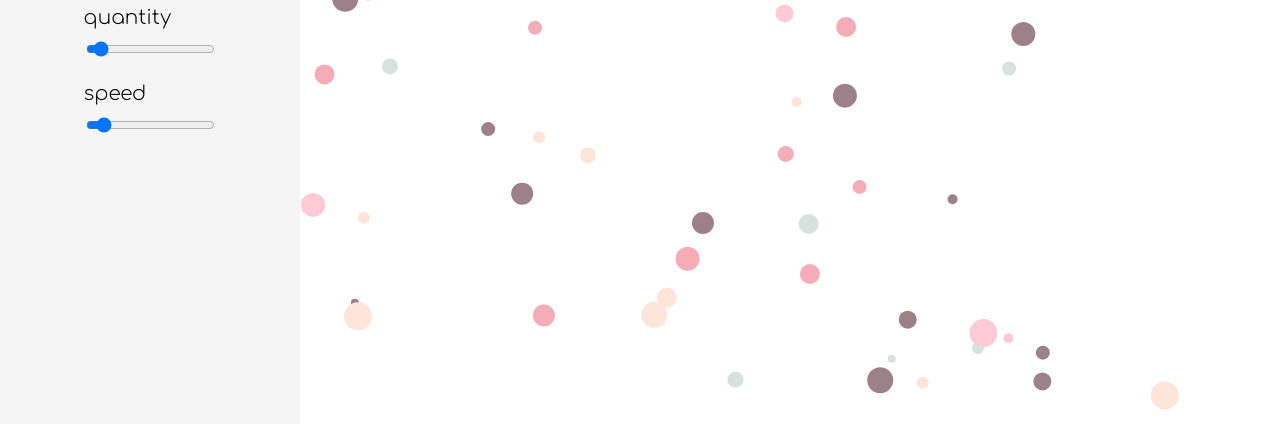
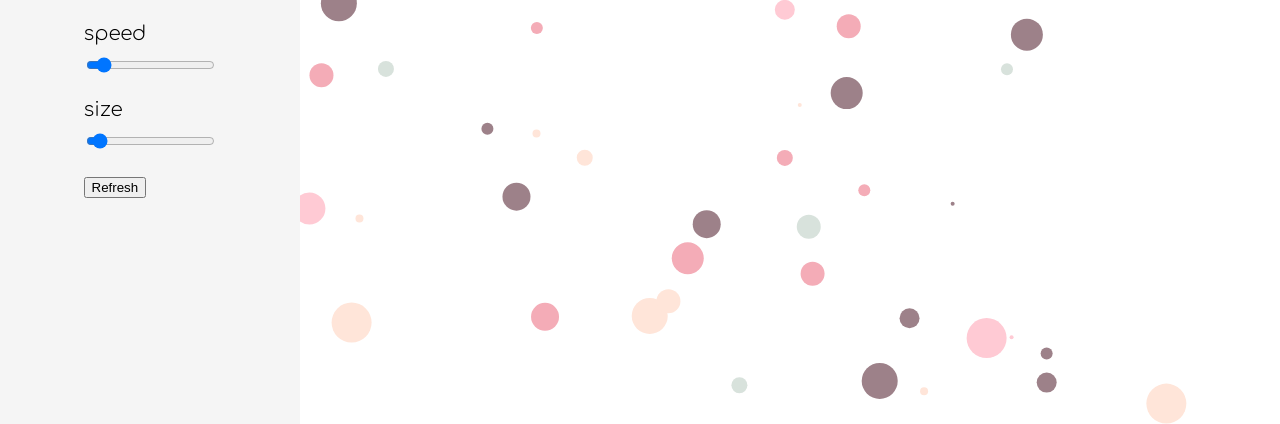
Before and after one commit to johnnycopes/circles, a website: page dist/index.html in a window 1280 px wide. Shown: the part 376-800 px from the top of the page. Drawn offline with Linux system fonts and the light colour scheme.

Commit message:
adds a couple more options to the dashboard

```diff
--- a/dist/app.js
+++ b/dist/app.js
@@ -2,23 +2,46 @@ var panel = document.querySelector('section');
 var canvas = document.querySelector('canvas');
 var quantity = document.querySelector('#quantity');
 var speed = document.querySelector('#speed');
+var size = document.querySelector('#size');
+var refresh = document.querySelector('#refresh');
 var c = canvas.getContext('2d');
 
 var mouse = { x: undefined, y: undefined }; // null = 0, so better to use undefined
 var numCircles = 80;
 var circleSpeed = 3;
+var circleSize = 2;
 var maxRadius = 80;
 var colorsArray = ['#D8E2DC', '#FFE5D9', '#FFCAD4', '#F4ACB7', '#9D8189'];
 
-var board = new Board(numCircles, circleSpeed);
+var board = new Board(numCircles, circleSpeed, circleSize);
 quantity.value = numCircles;
 speed.value = circleSpeed;
+size.value = circleSize;
 
+setEventHandlers();
 init();
 animate();
 
 // ****************************************
 
+function init() {
+  canvas.width = window.innerWidth - panel.scrollWidth;
+  canvas.height = window.innerHeight;
+
+  board.clearCircles();
+  board.generateCircles();
+}
+
+function animate() {
+  requestAnimationFrame(animate);
+  c.clearRect(0, 0, innerWidth, innerHeight);
+
+  board.circleArray.forEach(circle => {
+    circle.update();
+  });
+}
+
+function setEventHandlers() {
   window.addEventListener('resize', init);
 
   canvas.addEventListener('mousemove', function(event) {
@@ -41,19 +64,10 @@ speed.addEventListener('input', function() {
     board.adjustCircleSpeed();
   });
 
-function init() {
-  canvas.width = window.innerWidth - panel.scrollWidth;
-  canvas.height = window.innerHeight;
+  size.addEventListener('input', function() {
+    board.circleSize = this.value;
+    board.adjustCircleSize();
+  });
 
-  board.clearCircles();
-  board.generateCircles();
+  refresh.addEventListener('click', init);
 }
-
-function animate() {
-  requestAnimationFrame(animate);
-  c.clearRect(0, 0, innerWidth, innerHeight);
-
-  board.circleArray.forEach(circle => {
-    circle.update();
-  });
-}
--- a/dist/board.js
+++ b/dist/board.js
@@ -1,7 +1,8 @@
 class Board {
-  constructor(numCircles, circleSpeed) {
+  constructor(numCircles, circleSpeed, circleSize) {
     this.numCircles = numCircles;
     this.circleSpeed = circleSpeed;
+    this.circleSize = circleSize;
     this.circleArray = [];
   }
 
@@ -11,12 +12,20 @@ class Board {
     });
   }
 
+  adjustCircleSize() {
+    this.circleArray.forEach(circle => {
+      circle.size = this.circleSize;
+    });
+  }
+
   clearCircles() {
     this.circleArray = [];
   }
 
   createCircle() {
-    var radius = Math.round(Math.random() * 10) + 5;
+    var size = this.circleSize;
+    var radius = Math.round(Math.random() * 10);
+    console.log(radius);
     var x =
       Math.random() * (innerWidth - panel.scrollWidth - radius * 2) + radius;
     var y = Math.random() * (innerHeight - radius * 2) + radius;
@@ -25,7 +34,7 @@ class Board {
     var dy = Math.random() - 0.5;
     var color = colorsArray[Math.floor(Math.random() * 5)];
 
-    this.circleArray.push(new Circle(x, y, speed, dx, dy, radius, color));
+    this.circleArray.push(new Circle(size, x, y, speed, dx, dy, radius, color));
   }
 
   generateCircles() {
--- a/dist/circle.js
+++ b/dist/circle.js
@@ -1,5 +1,6 @@
 class Circle {
-  constructor(x, y, speed, dx, dy, radius, color) {
+  constructor(size, x, y, speed, dx, dy, radius, color) {
+    this.size = size;
     this.x = x;
     this.y = y;
     this.speed = speed;
@@ -12,7 +13,7 @@ class Circle {
 
   draw() {
     c.beginPath();
-    c.arc(this.x, this.y, this.radius, 0, Math.PI * 2, false);
+    c.arc(this.x, this.y, this.radius * this.size, 0, Math.PI * 2, false);
     c.fillStyle = this.color;
     c.fill();
   }
@@ -36,17 +37,17 @@ class Circle {
     this.y += this.dy * this.speed;
 
     // hover interactivity
-    if (
-      mouse.x - this.x < 75 &&
-      mouse.x - this.x > -75 &&
-      mouse.y - this.y < 75 &&
-      mouse.y - this.y > -75 &&
-      this.radius <= maxRadius
-    ) {
-      this.radius += 1;
-    } else if (this.radius >= this.minRadius) {
-      this.radius -= 1;
-    }
+    // if (
+    //   mouse.x - this.x < 75 &&
+    //   mouse.x - this.x > -75 &&
+    //   mouse.y - this.y < 75 &&
+    //   mouse.y - this.y > -75 &&
+    //   this.radius <= maxRadius
+    // ) {
+    //   this.radius += 1;
+    // } else if (this.radius >= this.minRadius) {
+    //   this.radius -= 1;
+    // }
 
     this.draw();
   }
--- a/dist/index.html
+++ b/dist/index.html
@@ -22,6 +22,14 @@
         <label for="speed">speed</label>
         <input id="speed" min="0.2" max="30" step="0.2" type="range" />
       </div>
+      <div class="control">
+        <label for="size">size</label>
+        <input id="size" min="0.2" max="30" step="0.2" type="range" />
+      </div>
+      <div class="control">
+        <button id="refresh" type="button">Refresh</button>
+      </div>
+
     </div>
   </section>
   <canvas></canvas>
```
Lines whose indentation alone changed are shown as unchanged.
